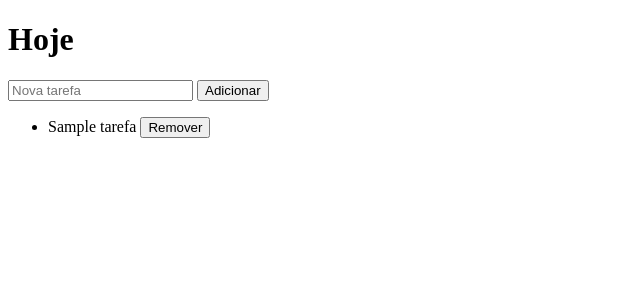
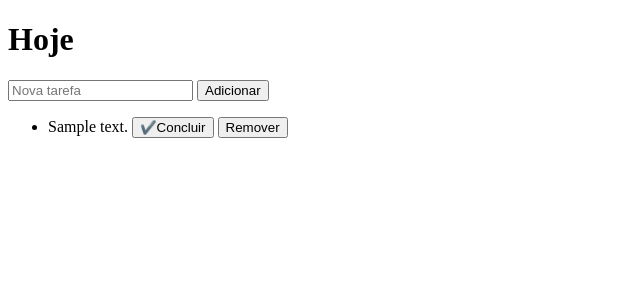
Before and after one commit to Hugo40123/To-Do-List-Estudo, a Flask app: template templates/index.html in a window 1280 px wide. Shown: the top 300 px of the page, without its empty margins (0-640 px from the left). Run offline with Flask 3, Linux system fonts and the light colour scheme; the template is opened without the code that fills it: most values are stand-ins (such as "Sample title", 1, 10 or a date in 2020).

Commit message:
Inicio do CSS

```diff
--- a/app.py
+++ b/app.py
@@ -2,7 +2,11 @@ from flask import Flask, render_template
 
 app = Flask(__name__)
 
-tarefas = ["Comprar leite", "Estudar Python", "Limpar quarto"]
+tarefas = [
+    {"texto": "Comprar leite", "feito": False},
+    {"texto": "Estudar Python", "feito": False},
+    {"texto": "Limpar quarto", "feito": False}
+]
 
 @app.route("/")
 def home():
@@ -14,7 +18,7 @@ from flask import request, redirect, url_for
 def add():
     tarefa = request.form.get("tarefa")
     if tarefa:
-        tarefas.append(tarefa)
+        tarefas.append({"texto":tarefa, "feito": False})
     return redirect(url_for("home"))
 
 @app.route("/remove", methods=["POST"])
--- a/static/style.css
+++ b/static/style.css
@@ -0,0 +1,4 @@
+.concluida {
+  text-decoration: line-through;
+  color: gray;
+}
--- a/templates/index.html
+++ b/templates/index.html
@@ -4,21 +4,31 @@
     <meta charset="UTF-8" />
     <meta name="viewport" content="width=device-width, initial-scale=1.0" />
     <title>Projeto To-Do-List</title>
+    <link
+      rel="stylesheet"
+      href="{{ url_for('static', filename='style.css')}}"
+    />
   </head>
   <body>
     <h1>Hoje</h1>
-
+    <!--Formulario para adicionar tarefas-->
     <form action="/add" method="POST">
       <input type="text" name="tarefa" placeholder="Nova tarefa" required />
       <button type="submit">Adicionar</button>
     </form>
-
+    <!--Lista de tarefas-->
     <ul>
       {% for tarefa in tarefas %}
-      <li>
-        {{ tarefa }}
+      <li class="{% if tarefa.feito %}concluida{% endif %}">
+        {{ tarefa.texto }}
+
+        <form action="/concluir" method="POST" style="display: inline">
+          <input type="hidden" name="tarefa" value="{{ tarefa.texto }}" />
+          <button type="submit">✔️Concluir</button>
+        </form>
+
         <form action="/remove" method="POST" style="display: inline">
-          <input type="hidden" name="tarefa" value="{{ tarefa }}" />
+          <input type="hidden" name="tarefa" value="{{ tarefa.texto }}" />
           <button type="submit">Remover</button>
         </form>
       </li>
```
